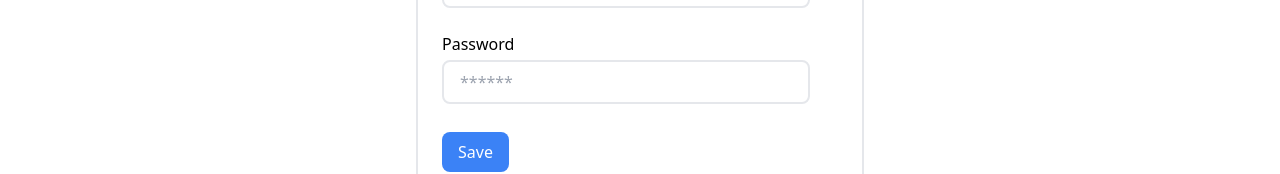
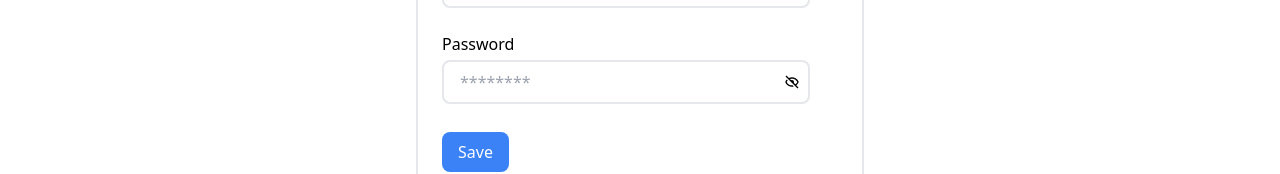
Before and after one commit to vinitGithub099/Chat_App, a React (Vite) app in the folder frontend/: page /profile in a window 1280 px wide. Shown: the part 548-722 px from the top of the page. Built offline with nearby package versions, Linux system fonts and the light colour scheme.

Commit message:
added show-hide in password input

```diff
--- a/frontend/src/components/Form/Button.jsx
+++ b/frontend/src/components/Form/Button.jsx
@@ -23,7 +23,7 @@ export default function Button({
 
 const SubmitButton = ({ label, handleClick, className, children, ...rest }) => {
   return (
-    <button className={className} onClick={handleClick} {...rest}>
+    <button type="submit" className={className} onClick={handleClick} {...rest}>
       {!_.isEmpty(children) ? children : label}
     </button>
   );
@@ -32,6 +32,7 @@ const SubmitButton = ({ label, handleClick, className, children, ...rest }) => {
 const NavButton = ({ label, handleClick, className, children, ...rest }) => {
   return (
     <button
+      type="button"
       className={`px-4 py-2 font-semibold rounded-sm text-md ${className} transition-all duration-200`}
       onClick={handleClick}
       {...rest}
@@ -44,6 +45,7 @@ const NavButton = ({ label, handleClick, className, children, ...rest }) => {
 const IconButton = ({ handleClick, className, children, ...rest }) => {
   return (
     <button
+      type="button"
       className={`${className} transition-all duration-200`}
       onClick={handleClick}
       {...rest}
--- a/frontend/src/components/Form/Input/PasswordInput.jsx
+++ b/frontend/src/components/Form/Input/PasswordInput.jsx
@@ -1,5 +1,8 @@
+import { useState } from "react";
 import { useFormContext } from "react-hook-form";
+import { BiHide, BiShow } from "react-icons/bi";
 import _ from "underscore";
+import Button from "../Button";
 import FormError from "../FormError";
 
 export default function PasswordInput({
@@ -18,6 +21,9 @@ export default function PasswordInput({
     register,
     formState: { errors },
   } = useFormContext();
+
+  const [passwordType, setPasswordType] = useState(type || "password");
+
   const buildClassName = (instanceClassName) => {
     let defaultClassName = `w-full border flex items-center outline-none`;
 
@@ -28,6 +34,20 @@ export default function PasswordInput({
 
     return `${defaultClassName} ${className} ${instanceClassName} ${errorClassName}`;
   };
+
+  const togglePasswordVisibility = () => {
+    setPasswordType((prev) => (prev == "text" ? "password" : "text"));
+  };
+
+  const handlePlaceholder = (placeholder) => {
+    let content = "";
+    if (_.isEmpty(placeholder)) placeholder = "password";
+    if (passwordType == "text") content = placeholder;
+    else content = "********";
+
+    return content;
+  };
+
   return (
     <div className="w-full mb-4 flex flex-col">
       {!_.isEmpty(label) ? <label htmlFor={name}>{label}</label> : null}
@@ -38,14 +58,17 @@ export default function PasswordInput({
           </div>
         ) : null}
         <input
-          type={type}
+          type={passwordType}
           id={name}
           name={name}
           defaultValue={defaultValue || ""}
-          placeholder={!_.isEmpty(placeholder) ? placeholder : ""}
+          placeholder={handlePlaceholder(placeholder)}
           className={inputClassName}
           {...register(name, validation)}
         />
+        <Button type="icon" handleClick={togglePasswordVisibility} className="">
+          {passwordType == "text" ? <BiShow></BiShow> : <BiHide></BiHide>}
+        </Button>
       </div>
       {errors && errors[id] ? (
         <FormError
--- a/frontend/src/components/LoginSignUp/Login.jsx
+++ b/frontend/src/components/LoginSignUp/Login.jsx
@@ -117,7 +117,7 @@ const LoginFields = [
     defaultValue: "",
     className: "border-2 rounded-md my-2 p-2",
     inputClassName: "w-full pl-2 outline-none",
-    placeholder: "******",
+    placeholder: "password",
     required: true,
     icon: {
       className: "text-gray-500",
```
